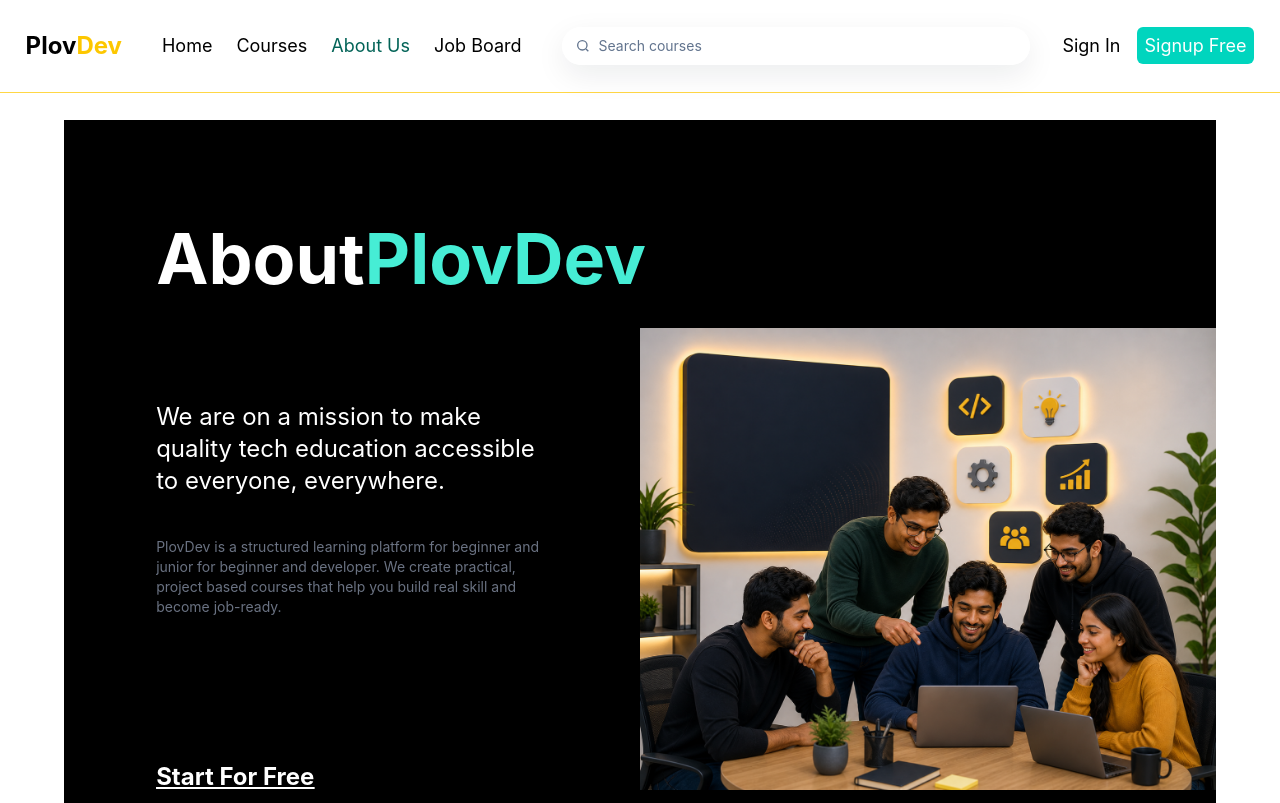
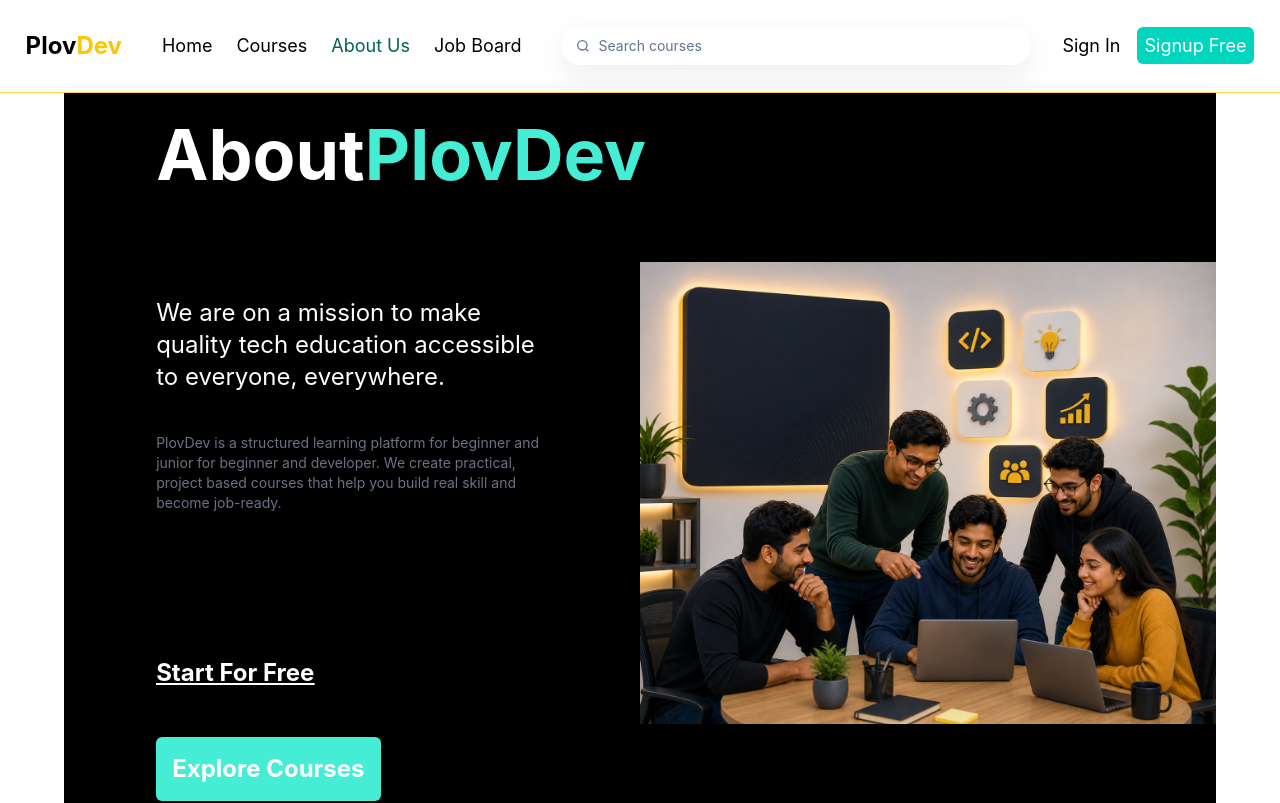
Before and after one commit to UdomHorn/PlovDevTestingAPI, a React (Vite) app in the folder Frontend/: page /aboutus in a window 1280 px wide. Shown: the top 803 px of the page. Built offline with nearby package versions, Linux system fonts and the light colour scheme; no server answers.

Commit message:
fix marquee for all page and logout in navbarafterlogin page

```diff
--- a/Frontend/src/layout/NavbarAfterLogin.jsx
+++ b/Frontend/src/layout/NavbarAfterLogin.jsx
@@ -75,7 +75,7 @@
               {user?.firstName?.[0]?.toUpperCase() || 'U'}{user?.lastName?.[0]?.toUpperCase() || ''}
             </button>
             {profileDropdownOpen && (
-              <div className="absolute right-0 mt-2 w-48 bg-white rounded-lg shadow-xl border border-gray-100 py-2 z-50">
+              <div className=" max-sm:hidden absolute right-0 mt-2 w-48 bg-white rounded-lg shadow-xl border border-gray-100 py-2 z-50">
                 <div className="px-4 py-2 border-b border-gray-100">
                   <p className="text-sm font-semibold text-gray-800 truncate">{user?.firstName} {user?.lastName}</p>
                   <p className="text-xs text-gray-500 truncate">{user?.email}</p>
@@ -110,7 +110,7 @@
           <div className=' md:hidden mt-12'><NavLink to="/instructor" onClick={() => IsmenuOpen(false)} className='hover:text-teal-500  duration-200'>Instructor</NavLink></div>
           <div className=' md:hidden mt-4'><NavLink to="/mylearning" onClick={() => IsmenuOpen(false)} className='hover:text-teal-500  duration-200'>MyLearning</NavLink></div>
 
-          <div className='mt-8 pt-4 border-t border-gray-200'>
+          <div className='  mt-8 pt-4 border-t border-gray-200'>
             <p className="text-sm font-semibold text-gray-800">{user?.firstName} {user?.lastName}</p>
             <p className="text-xs text-gray-500 truncate mb-4">{user?.email}</p>
             <button
@@ -119,7 +119,7 @@
                 onLogout()
                 navigate('/')
               }}
-              className="w-full py-2 text-center text-sm font-medium text-white bg-red-500 hover:bg-red-600 rounded-md transition-colors duration-200"
+              className=" w-full py-2 text-center text-sm font-medium text-white bg-red-500 hover:bg-red-600 rounded-md transition-colors duration-200"
             >
               Logout
             </button>
--- a/Frontend/src/pages/public/AboutUspage.jsx
+++ b/Frontend/src/pages/public/AboutUspage.jsx
@@ -10,7 +10,7 @@
 import HeroSectionCard from './HeroSectionCard'
 const AboutUspage = () => {
   return (
-   <div className=' m-[auto] justify-center  pt-30'>
+   <div className=' m-[auto] justify-center  pt-23'>
 
       <HeroSectionCard
       Title1={"About" }
@@ -18,12 +18,12 @@
       Subtitle= {"We are on a mission to make quality tech education accessible to everyone, everywhere."}
       body={"PlovDev is a structured learning platform for beginner and junior for beginner and developer. We create practical, project based courses that help you build real skill and become job-ready."}
         img={Aboutusimage}
-        marque1={"We dont't teach theory. We train creators."}
-        marque2={"Not just courses - real skills that get you hired."}
-        marque3={"Your journey from zero to job-ready starts here."}
-        marque4={"Learn by doing. Build real projects. Land your dream job."}
-        marque5={"Join 100,000+ learners building real skills with PlovDev."}
-        marque6={"From beginner to job-ready - PlovDev is your path to a tech career."}
+        marquee1={"We dont't teach theory. We train creators."}
+        marquee2={"Not just courses - real skills that get you hired."}
+        marquee3={"Your journey from zero to job-ready starts here."}
+        marquee4={"Learn by doing. Build real projects. Land your dream job."}
+        marquee5={"Join 100,000+ learners building real skills with PlovDev."}
+        marquee6={"From beginner to job-ready - PlovDev is your path to a tech career."}
 
          />
 
--- a/Frontend/src/pages/public/Coursespage.jsx
+++ b/Frontend/src/pages/public/Coursespage.jsx
@@ -2,7 +2,7 @@
 import CourseGrid from '../../components/courses/CourseGrid'
 const Coursespage = () => {
   return (
-    <div className='m-[auto] justify-center  pt-30'>
+    <div className='m-[auto] justify-center  pt-23'>
       <CourseGrid />
 
     </div>
--- a/Frontend/src/pages/public/HeroSectionCard.jsx
+++ b/Frontend/src/pages/public/HeroSectionCard.jsx
@@ -6,7 +6,7 @@
     <div className='   m-auto text-2xl text-white max-lg:text-sm'>
 
       <div className='bg-black w-full min-md:flex'>
-        <div className='   w-[50%] p-[8%] max-md:w-full'>
+        <div className='   w-[50%] p-[8%] pt-4 max-md:w-full'>
           <div className=' text-[70px] max-xl:text-[48px] font-bold'>{Title1}<span className='text-teal-300'>{Title2}</span> </div>
           <div className='min-lg:mt-24  md:mt-12'>{Subtitle} </div>
           <div className='mt-10 text-sm text-gray-500'>{body}</div>
@@ -21,7 +21,7 @@
       </div>
       <div className=' w-full bg-black text-white  '>
         <marquee behavior="" direction="">
-          <div className='flex m-4 justify-around '>
+          <div className='flex m-4 gap-8 justify-around '>
             <div >{marquee1}</div>
             <div>{marquee2}</div>
             <div>{marquee3}</div>
--- a/Frontend/src/pages/public/Homepage.jsx
+++ b/Frontend/src/pages/public/Homepage.jsx
@@ -9,7 +9,7 @@
 import HeroSectionCard from './HeroSectionCard'
 const Homepage = () => {
   return (
-    <div className=' m-[auto] p-[auto] pt-30'>
+    <div className=' m-[auto] p-[auto] pt-23'>
 
      <HeroSectionCard
         Title1={"Code Smarter Build Real" }
--- a/Frontend/src/pages/public/Jobboardpage.jsx
+++ b/Frontend/src/pages/public/Jobboardpage.jsx
@@ -9,7 +9,7 @@
 
 const Jobboardpage = () => {
   return (
-    <div className=' m-[auto] p-[auto] justify-center  pt-30'>
+    <div className=' m-[auto] p-[auto] justify-center  pt-23'>
 
       <HeroSectionCard
       Title1="Job in"
@@ -18,12 +18,12 @@
       body="PlovDev works hand-in-hand with a growing network of tech companies and IT partners to bring you exclusive job opportunities you won't find anywhere else. From startups
 to established tech firms — they come to us because they want talent like you."
         img={Jobimg}
-        marque1={"ABA"}
-        marque2={"Amret"}
-        marque3={"Wing Bank"}
-        marque4={"EMCAST"}
-        marque5={"ACELEDA Bank"}
-        marque6={"PPCBank"}
+        marquee1={"ABA"}
+        marquee2={"Amret"}
+        marquee3={"Wing Bank"}
+        marquee4={"EMCAST"}
+        marquee5={"ACELEDA Bank"}
+        marquee6={"PPCBank"}
          />
       <GetUser/>
     </div>
```
